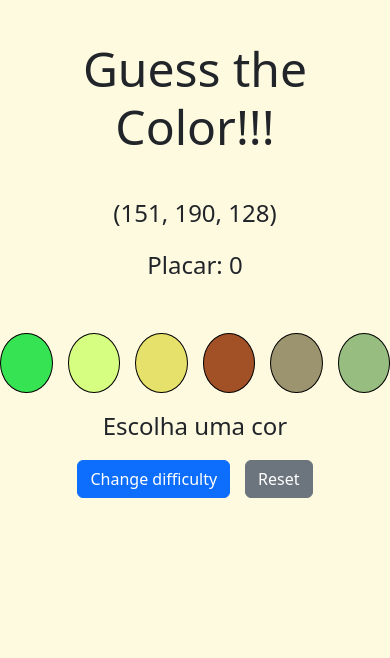
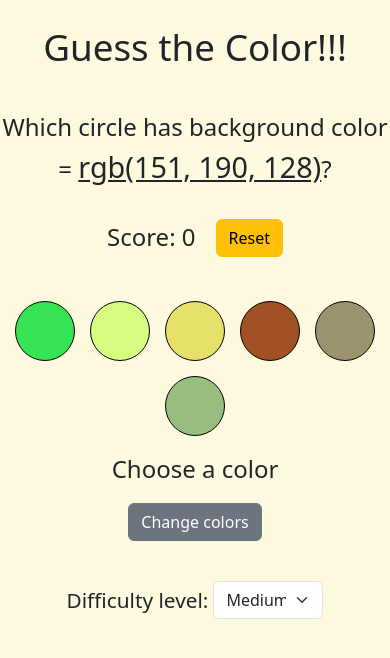
Before and after one commit to leocaridade/color-guess, a website: page index.html in a window 390 px wide. Drawn offline with nearby package versions, Linux system fonts and the light colour scheme.

Commit message:
Finaliza o projeto

```diff
--- a/index.html
+++ b/index.html
@@ -10,13 +10,26 @@
 </head>
 <body>
   <h1 id="title">Guess the Color!!!</h1>
-  <p id="rgb-color"></p>
-  <p id="score">Placar: <span id="score-number"></span></p>
+  <p>Which circle has background color = <span id="rgb-color"></span>?</p>
+
+  <div id="score-container">
+    <p id="score">Score: <span id="score-number"></span></p>
+    <button id="reset-score" class="btn btn-warning">Reset</button>
+  </div>
+
   <section></section>
   <p id="answer"></p>
-  <div id="div-button">
-    <button id="difficulty" class="btn btn-primary">Change difficulty</button>
-    <button id="reset-game" class="btn btn-secondary">Reset</button>
+  <div id="reset-colors-container">
+    <button id="reset-game" class="btn btn-secondary">Change colors</button>
+  </div>
+
+  <div id="difficulty-container">
+    <label for="change-difficulty">Difficulty level:</label>
+    <select name="change-difficulty" id="change-difficulty" class="form-select">
+      <option value="Easy" id="easy">Easy</option>
+      <option value="Medium" id="medium" selected>Medium</option>
+      <option value="Hard" id="hard">Hard</option>
+    </select>
   </div>
 
   <script src="script.js"></script>
--- a/script.js
+++ b/script.js
@@ -1,10 +1,15 @@
 const rgbParagraph = document.getElementById('rgb-color');
+const resetScore = document.getElementById('reset-score');
 const answerParagraph = document.getElementById('answer');
 const section = document.querySelector('section');
 const resetButton = document.getElementById('reset-game');
 const scoreSpan = document.getElementById('score-number');
-const difficultyBtn = document.getElementById('difficulty');
-const initialText = 'Escolha uma cor';
+const selectDifficulty = document.getElementById('change-difficulty');
+const initialText = 'Choose a color';
+
+resetScore.addEventListener('click', () => {
+  scoreSpan.innerHTML = 0;
+});
 
 const createCircles = (num) => {
   const newCircles = [];
@@ -34,32 +39,35 @@ const paintCircles = () => colorCircles
 
 const createParagrah = () => {
   const arrayOfRGB = colorCircles.map((circle) => circle.style.backgroundColor);
-  rgbParagraph.innerHTML = arrayOfRGB[Math.floor(Math.random() * arrayOfRGB.length)].substr(3);
+  rgbParagraph.innerHTML = arrayOfRGB[Math.floor(Math.random() * arrayOfRGB.length)];
 };
 
 const changeParagraph = (rgb) => {
   if (rgb === rgbParagraph.innerHTML) {
-    answerParagraph.innerHTML = 'Acertou!';
+    answerParagraph.innerHTML = 'Good job!';
     scoreSpan.innerHTML = Number(scoreSpan.innerHTML) + 3;
+    colorCircles.forEach((circle) => circle.removeEventListener('click', handleClick));
   } else {
-    answerParagraph.innerHTML = 'Errou! Tente novamente!';
+    answerParagraph.innerHTML = 'Oops!! Try again...';
     scoreSpan.innerHTML = Number(scoreSpan.innerHTML) - 1;
   }
 };
 
+const handleClick = (event) => {
+  const rgb = event.target.style.backgroundColor;
+  changeParagraph(rgb);
+};
+
 const addClickEvents = () => {
   colorCircles.forEach((circle) => {
-    circle.addEventListener('click', (event) => {
-      const rgb = event.target.style.backgroundColor;
-      const rgbNumbers = rgb.substr(3);
-      changeParagraph(rgbNumbers);
-    });
+    circle.addEventListener('click', handleClick);
   });
 };
 
 resetButton.addEventListener('click', () => {
   paintCircles();
   createParagrah();
+  addClickEvents();
   answerParagraph.innerHTML = initialText;
 });
 
@@ -73,12 +81,12 @@ const changeDifficulty = (num) => {
   addClickEvents();
 };
 
-difficultyBtn.addEventListener('click', () => {
-  if (colorCircles.length === 6) {
+selectDifficulty.addEventListener('change', () => {
+  if (selectDifficulty.value === 'Hard') {
     changeDifficulty(9);
-  } else if (colorCircles.length === 9) {
+  } else if (selectDifficulty.value === 'Easy') {
     changeDifficulty(3);
-  } else if (colorCircles.length === 3) {
+  } else if (selectDifficulty.value === 'Medium') {
     changeDifficulty(6);
   }
 });
--- a/style.css
+++ b/style.css
@@ -8,9 +8,21 @@ body {
 }
 
 h1 {
-  text-align: center;
-  margin: 40px;
+  display: flex;
+  justify-content: center;
+  align-items: center;
+  margin: 25px 0 40px;
   font-size: 3em;
+}
+
+@media (max-width: 500px) {
+  h1 {
+    font-size: 2.3em;
+  }
+
+  #rgb-color {
+    font-size: 1.2em;
+  }
 }
 
 p {
@@ -19,12 +31,25 @@ p {
   margin-top: 15px;
 }
 
+#rgb-color {
+  text-decoration: underline;
+}
+
+#score-container {
+  display: flex;
+  justify-content: center;
+  align-items: center;
+  gap: 20px;
+  margin-top: 15px;
+}
+
 section {
   display: flex;
   justify-content: center;
   align-items: center;
   gap: 15px;
-  margin-top: 50px;
+  margin-top: 30px;
+  flex-wrap: wrap;
 }
 
 .ball {
@@ -34,9 +59,24 @@ section {
   border-radius: 50%;
 }
 
-#div-button {
+#reset-colors-container {
   display: flex;
   justify-content: center;
   align-items: center;
-  gap: 15px;
 }
+
+#difficulty-container {
+  margin-top: 40px;
+  display: flex;
+  justify-content: center;
+  align-items: center;
+}
+
+label {
+  font-size: 1.3em;
+  margin-right: 5px;
+}
+
+.form-select {
+  max-width: 110px;
+}
```
